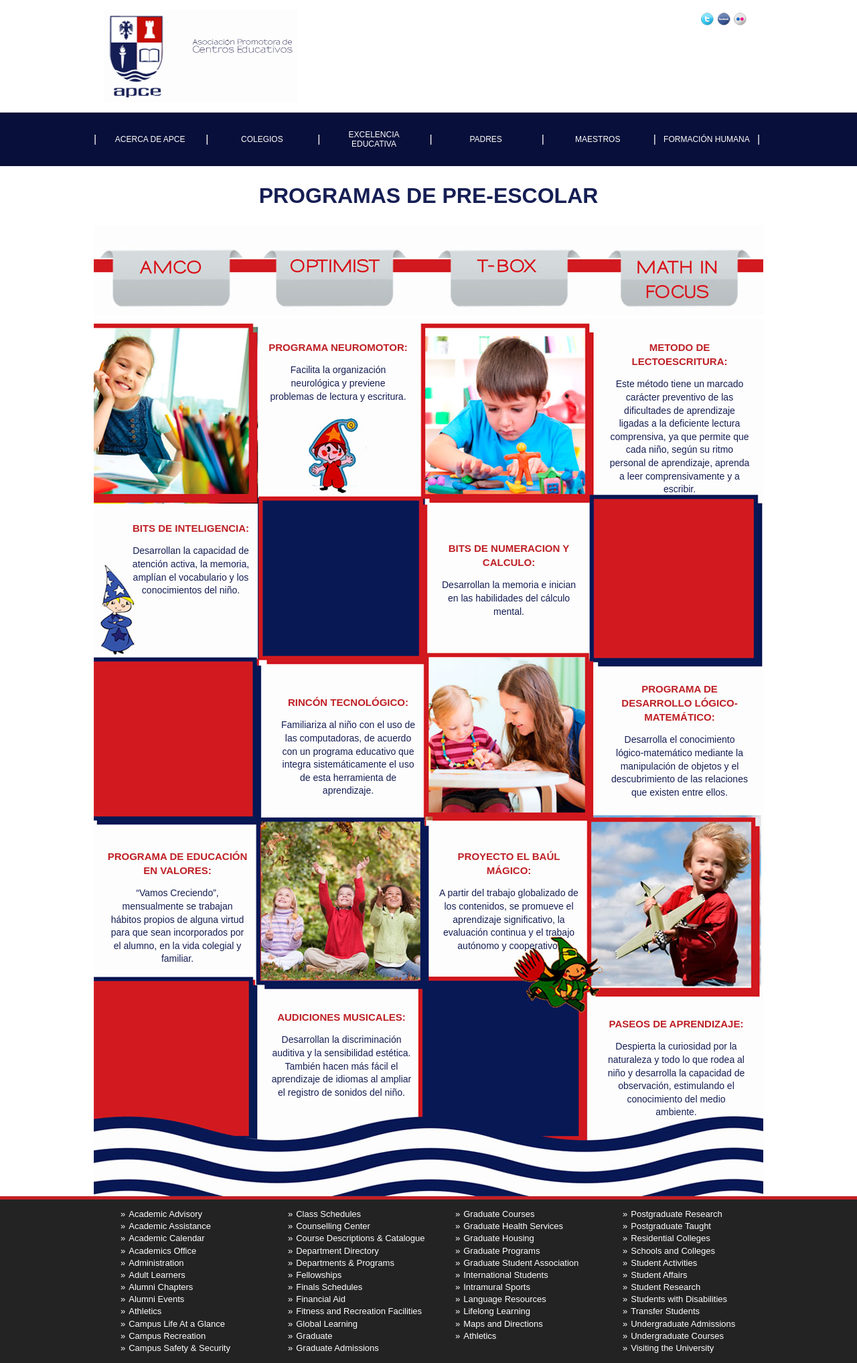
After one commit to iwannabaa/apce, a PHP site: page /excelencia-educativa/pre-escolar.php in a window 1280 px wide. The commit adds this page. Shown: the whole page at 67% size. Run offline with PHP 8.4, Linux system fonts and the light colour scheme; some libraries are stand-ins or nearby versions.

Commit message:
prescolar page

```diff
--- a/css/main.css
+++ b/css/main.css
@@ -1092,6 +1092,79 @@
     margin-right: 100px;
 }
 
+
+/* ==========================================================================
+    Preescolar
+   ========================================================================== */
+
+.section-prescolar h1 {
+    text-transform: uppercase;
+    text-align: center;
+    color: #151e54;
+}
+.section-prescolar .prescolar-content {
+    background: url(../img/prescolar-bg.jpg) no-repeat center;
+    height: 1310px;
+    width: 100%;
+    position: relative;
+}
+.section-prescolar .prescolar-content .item-container {
+    width: 210px;
+    position: absolute;
+}
+.section-prescolar .prescolar-content .item-container h2 {
+    text-align: center;
+    text-transform: uppercase;
+    color: #be2025;
+    font-size: 15px;
+    margin-bottom: 5px;
+}
+.section-prescolar .prescolar-content .item-container p {
+    text-align: center;
+    color: #151e54;
+    font-size: 14px;
+}
+.item-container.item-neuromotor {
+    top: 20px;
+    left: 260px;
+}
+.item-container.item-lectoescritura {
+    top: 20px;
+    right: 20px;
+}
+.item-container.item-inteligencia {
+    top: 290px;
+    left: 40px;
+}
+.item-container.item-numeracion {
+    top: 320px;
+    right: 275px;
+}
+.item-container.item-tecnologico {
+    top: 550px;
+    left: 275px;
+}
+.item-container.item-logico {
+    top: 530px;
+    right: 20px;
+}
+.item-container.item-valores {
+    top: 780px;
+    left: 20px;
+}
+.item-container.item-baul {
+    top: 780px;
+    right: 275px;
+}
+.item-container.item-audiciones {
+    top: 1020px;
+    left: 265px;
+}
+.item-container.item-paseos {
+    top: 1030px;
+    right: 25px;
+}
+
 /* ==========================================================================
     Footer
    ========================================================================== */
--- /dev/null
+++ b/excelencia-educativa/pre-escolar.php
@@ -0,0 +1,52 @@
+<?php include("../include/header.php") ?>
+
+        <div class="main-content section-prescolar">
+            <div class="content-wrapper clearfix">
+                <h1>Programas de Pre-Escolar</h1>
+                <img src="<?php echo $images_path; ?>prescolar-items.jpg">
+                <div class="prescolar-content">
+                    <div class="item-container item-neuromotor">
+                        <h2>Programa Neuromotor:</h2>
+                        <p>Facilita la organización neurológica y previene problemas de lectura y escritura.</p>
+                    </div>
+                    <div class="item-container item-lectoescritura">
+                        <h2>Metodo de Lectoescritura:</h2>
+                        <p>Este método tiene un marcado carácter preventivo de las dificultades de aprendizaje ligadas a la deficiente lectura comprensiva, ya que permite que cada niño, según su ritmo personal de aprendizaje, aprenda a leer comprensivamente y a escribir.</p>
+                    </div>
+                    <div class="item-container item-inteligencia">
+                        <h2>Bits de Inteligencia:</h2>
+                        <p>Desarrollan la capacidad de atención activa, la memoria, amplían el vocabulario y los conocimientos del niño.</p>
+                    </div>
+                    <div class="item-container item-numeracion">
+                        <h2>Bits de Numeracion y Calculo:</h2>
+                        <p>Desarrollan la memoria e inician en las habilidades del cálculo mental.</p>
+                    </div>
+                    <div class="item-container item-tecnologico">
+                        <h2>Rinc&oacute;n Tecnol&oacute;gico:</h2>
+                        <p>Familiariza al niño con el uso de las computadoras, de acuerdo con un programa educativo que integra sistemáticamente el uso de esta herramienta de aprendizaje.</p>
+                    </div>
+                    <div class="item-container item-logico">
+                        <h2>Programa de desarrollo lógico-matemático:</h2>
+                        <p>Desarrolla el conocimiento lógico-matemático mediante la manipulación de objetos y el descubrimiento de las relaciones que existen entre ellos.</p>
+                    </div>
+                    <div class="item-container item-valores">
+                        <h2>Programa de Educaci&oacute;n en Valores:</h2>
+                        <p>“Vamos Creciendo”, mensualmente se trabajan hábitos propios de alguna virtud  para que sean incorporados por el alumno,  en la vida colegial y familiar.</p>
+                    </div>
+                    <div class="item-container item-baul">
+                        <h2>Proyecto El ba&uacute;l M&aacute;gico:</h2>
+                        <p> A partir del trabajo globalizado de los contenidos, se  promueve el aprendizaje significativo,  la evaluación continua y el trabajo autónomo y cooperativo.</p>
+                    </div>
+                    <div class="item-container item-audiciones">
+                        <h2>Audiciones Musicales:</h2>
+                        <p>Desarrollan la discriminación auditiva y la sensibilidad estética. También hacen más fácil el aprendizaje de idiomas al ampliar el registro de sonidos del niño.</p>
+                    </div>
+                    <div class="item-container item-paseos">
+                        <h2>Paseos de Aprendizaje:</h2>
+                        <p>Despierta la curiosidad por la naturaleza y todo lo que rodea al niño y desarrolla la capacidad de observación, estimulando el conocimiento del medio ambiente.</p>
+                    </div>
+                </div>
+            </div>
+        </div>
+
+<?php include("../include/footer.php") ?>
```
Also changed, not shown: img/prescolar-bg.jpg (added), img/prescolar-items.jpg (added).
